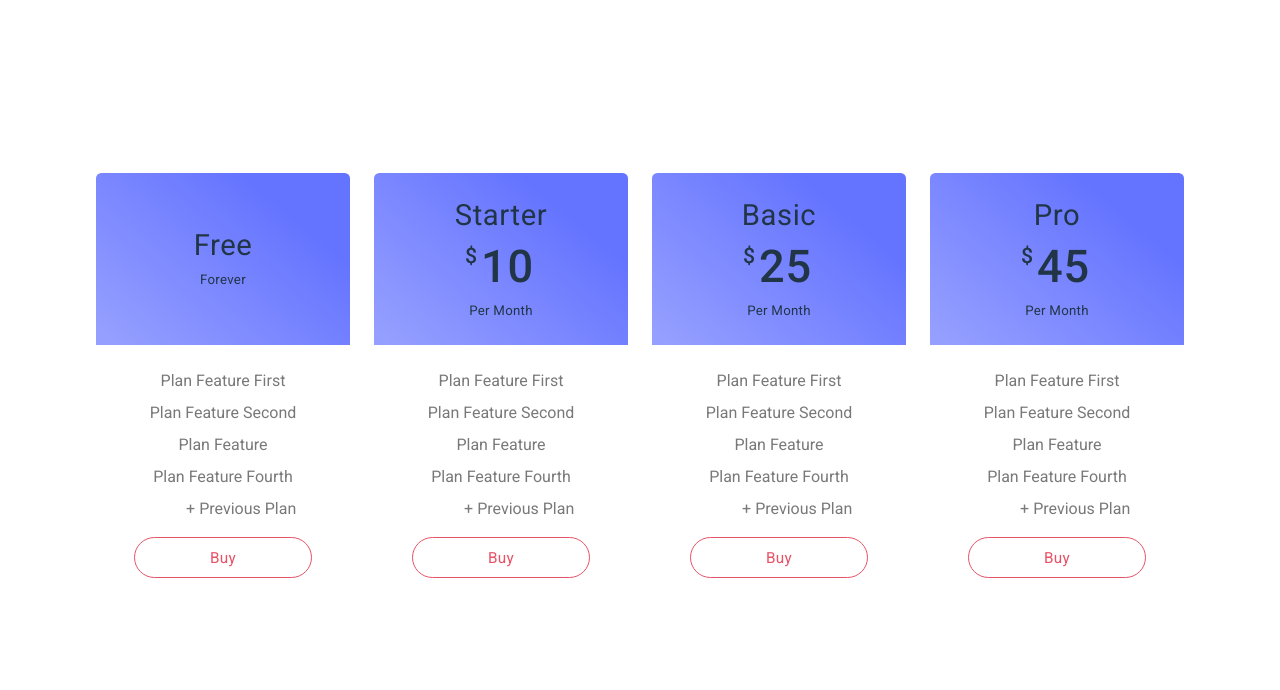
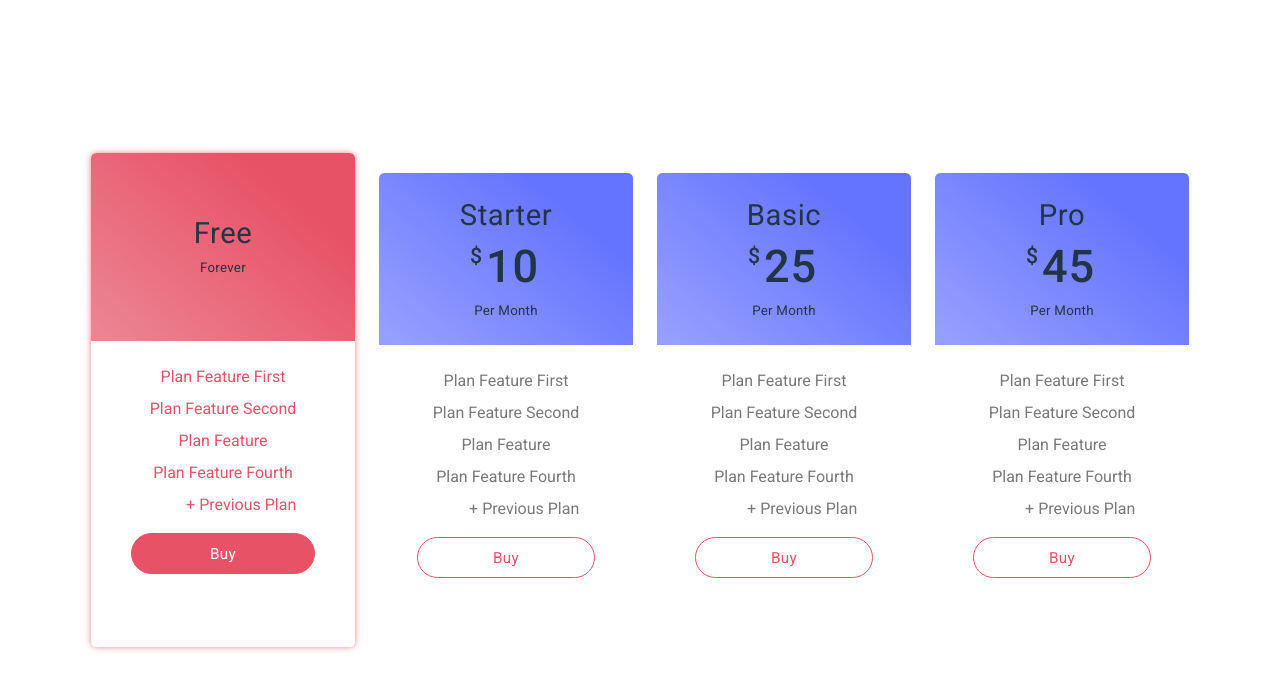
Before and after one commit to luane-aquino/pricing-table, a React (Vite) app: page / in a window 1280 px wide. In both pictures the pointer is over the element 223 px from the left and 400 px from the top of the page. Shown: the top 690 px of the page. Built offline with nearby package versions, Linux system fonts and the light colour scheme.

Commit message:
feat: added animation

```diff
--- a/src/components/molecules/Button/styles.scss
+++ b/src/components/molecules/Button/styles.scss
@@ -14,6 +14,7 @@
   font-size: 15.2723px;
   line-height: 18px;
   letter-spacing: 0.02em;
+  cursor: pointer;
 
   &:hover {
     background-color: #e75266;
--- a/src/components/organisms/Card/styles.scss
+++ b/src/components/organisms/Card/styles.scss
@@ -5,6 +5,26 @@
   border-radius: 5.31212px;
   display: flex;
   flex-direction: column;
+  transition: all 0.1s ease-out;
+
+  &:hover {
+    width: 264px;
+    height: 494px;
+    box-shadow: 0px 0px 7px -1px #e75266;
+
+    .card-header {
+      background: linear-gradient(220.27deg, #e75266 23.91%, #ec8492 95.9%);
+    }
+
+    .features__text {
+      color: #e75266;
+    }
+
+    .Button {
+      background-color: #e75266;
+      color: #fff;
+    }
+  }
 
   .card-header {
     height: 40%;
@@ -49,10 +69,6 @@
       font-size: 21.2485px;
       line-height: 25px;
     }
-
-    &:hover {
-      background: linear-gradient(220.27deg, #e75266 23.91%, #ec8492 95.9%);
-    }
   }
 
   .card-body {
--- a/src/components/organisms/Cards/styles.scss
+++ b/src/components/organisms/Cards/styles.scss
@@ -2,4 +2,5 @@
   display: flex;
   flex-wrap: wrap;
   gap: 1.5rem;
+  align-items: center;
 }
```
